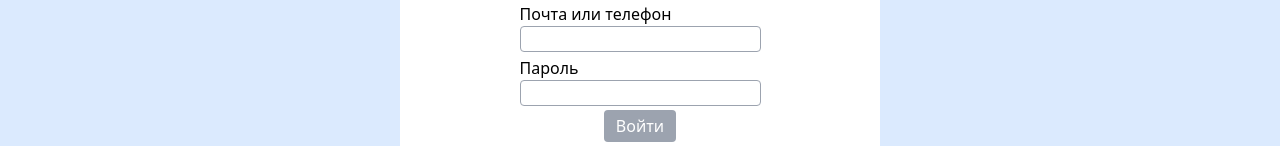
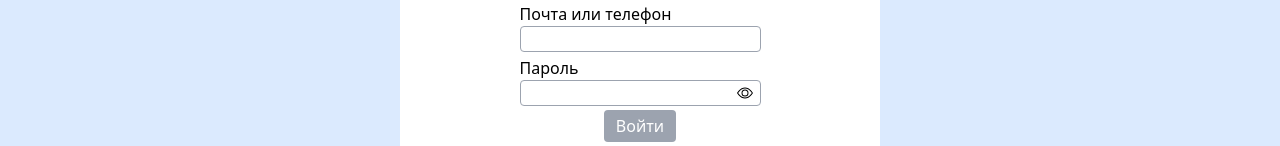
Before and after one commit to AlexPlekh/IU, a React (Vite) app: page /Auth in a window 1280 px wide. Shown: the part 142-288 px from the top of the page. Built offline with nearby package versions, Linux system fonts and the light colour scheme; no server answers.

Commit message:
add toggle visible password on auth page

```diff
--- a/src/client/pages/Auth/Auth.tsx
+++ b/src/client/pages/Auth/Auth.tsx
@@ -2,12 +2,15 @@ import React, { useState } from "react";
 import { Link } from "react-router-dom";
 import { fetchLogin } from "../../components/fetches/fetches";
 import { useUserData } from "../../hooks/useUserData";
+import eye from "../../img/eye.svg";
+import eyeSlash from "../../img/eye-slash.svg";
 
 export const Auth: React.FC = () => {
   const [userName, setUserName] = useState(""); // userName здесь - это телефон или почта
   const [password, setPassword] = useState("");
   const userData = useUserData();
   const [wrongLogin, setWrongLogin] = useState(false);
+  const [isPasVisible, setPasVisible] = useState(false);
 
   function Login() {
     fetchLogin(userName, password)
@@ -18,6 +21,10 @@ export const Auth: React.FC = () => {
         setWrongLogin(true);
       });
   }
+
+  const togglePasVisible = () => {
+    setPasVisible(!isPasVisible);
+  };
 
   return (
     <main>
@@ -35,15 +42,20 @@ export const Auth: React.FC = () => {
               id="userName"
             />
           </label>
-          <label className="flex flex-col mt-1">
+          <label className="relative flex flex-col mt-1">
             Пароль
             <input
               className="border-solid border-gray-400 border rounded px-1"
-              type="password"
               onChange={e => setPassword(e.target.value)}
               value={password}
               name="password"
               id="password"
+              type={isPasVisible ? "text" : "password"}
+            />
+            <img
+              src={isPasVisible ? eyeSlash : eye}
+              onClick={togglePasVisible}
+              className="absolute top-[29px] right-2"
             />
           </label>
           <span className="bg-red-200 mt-1 px-2 py-1 rounded text-red-800 border border-red-800" hidden={!wrongLogin}>
```
Also changed, not shown: src/client/pages/Registration/RegStep2.tsx (+0 -30 lines).
